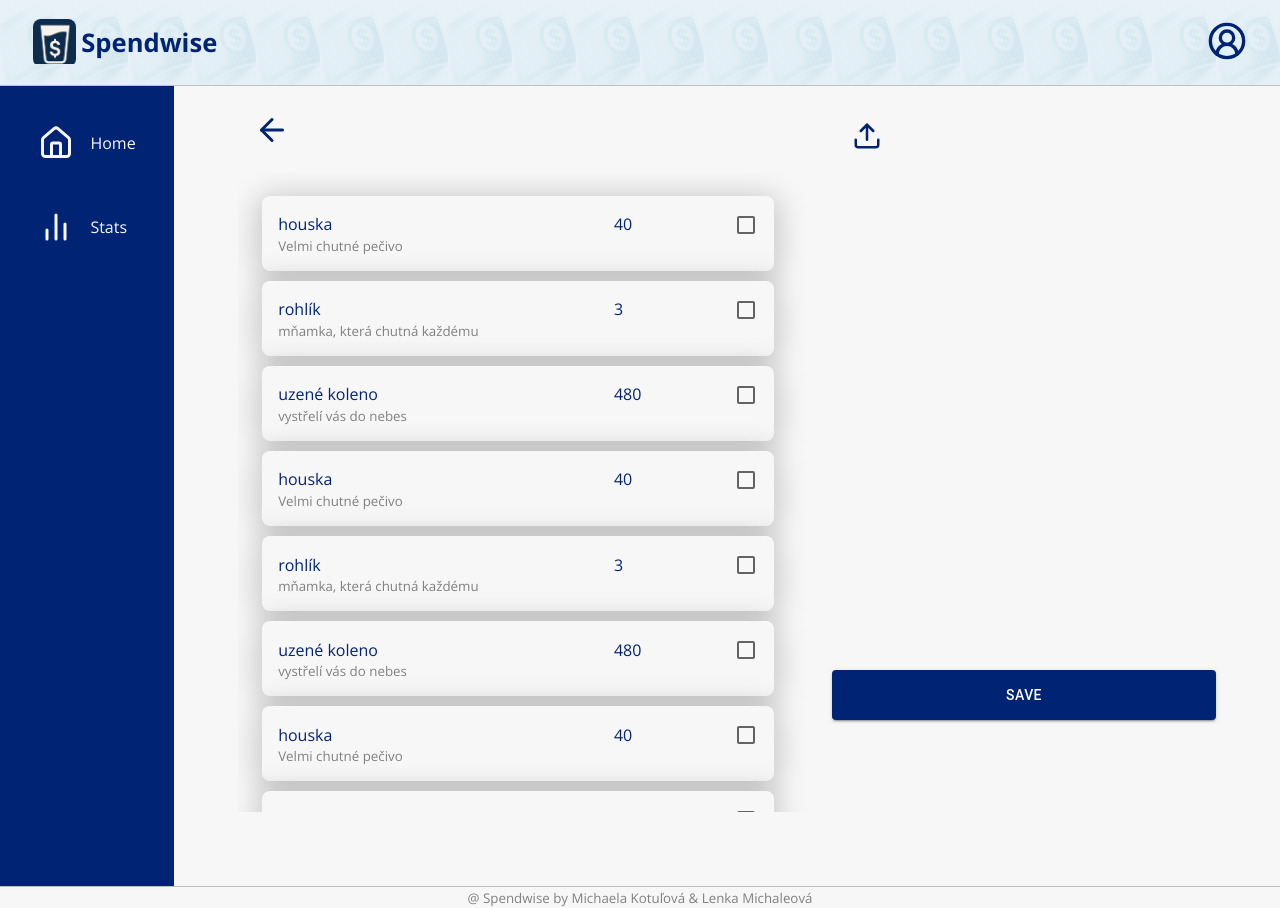
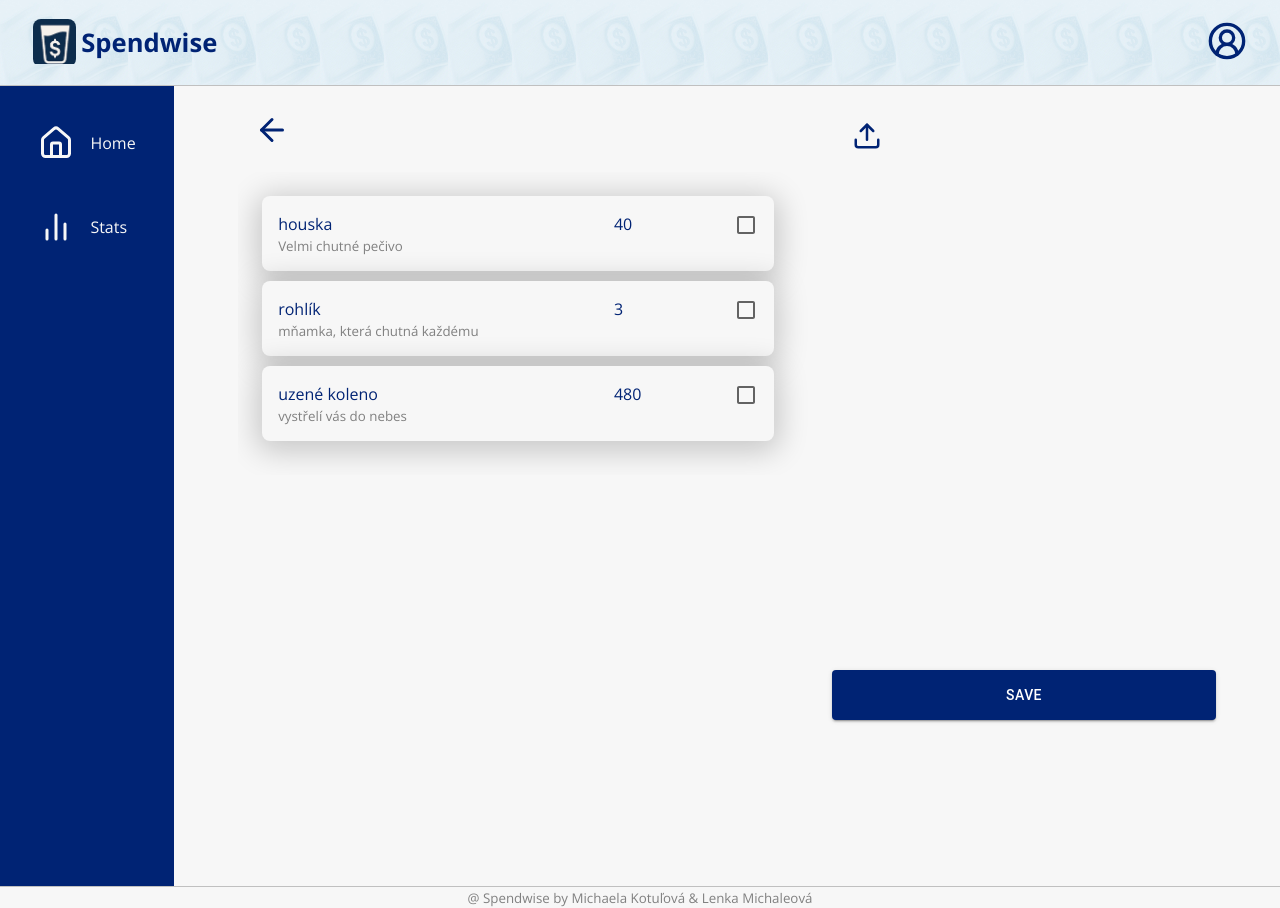
Before and after one commit to LenkaMichaleova/Spendwise, a React (Vite) app: page /Menu in a window 1280 px wide. Built offline with nearby package versions, Linux system fonts and the light colour scheme.

Commit message:
vybrané položky v ocr se ukládají do statu

```diff
--- a/src/components/OCRItem/index.jsx
+++ b/src/components/OCRItem/index.jsx
@@ -4,7 +4,6 @@ import Checkbox from '@mui/material/Checkbox';
 const label = { inputProps: { 'aria-label': 'Checkbox demo' }  };
 
 export const OCRItem = ( {name, price, description, selected, onSelect} ) => {
-
   return(
     <label className='ocr__item'>
       <div className='ocr__item--prvni-radek'>
--- a/src/pages/OCRPage/index.jsx
+++ b/src/pages/OCRPage/index.jsx
@@ -8,43 +8,32 @@ import { ReusableBtn } from '../../components/ReusableBtn';
 import { OCRUpload } from '../../components/OCRUpload';
 import { Camera, Upload } from 'lucide-react'
 
-const items2 = [
-  {name:"houska", price: 40, description: "Velmi chutné pečivo"},
-  {name: "rohlík", price: 3, description: "mňamka, která chutná každému"},
-  {name: "uzené koleno", price: 480, description: "vystřelí vás do nebes"},
-  {name:"houska", price: 40, description: "Velmi chutné pečivo"},
-  {name: "rohlík", price: 3, description: "mňamka, která chutná každému"},
-  {name: "uzené koleno", price: 480, description: "vystřelí vás do nebes"},
-  {name:"houska", price: 40, description: "Velmi chutné pečivo"},
-  {name: "rohlík", price: 3, description: "mňamka, která chutná každému"},
-  {name: "uzené koleno", price: 480, description: "vystřelí vás do nebes"},
-]
-
 export const OCRPage = () => {
   const [image, setImage] = useState(null);
-  const [items, setItems] = useState([]);
   const [loading, setLoading] = useState(false);
   const [error, setError] = useState('');
+  const [items, setItems] = useState([]);
+  const [selectedTemporaryItems, setSelectedTemporaryItems] = useState([])
+  const [items2, setItems2] = useState([
+    {name:"houska", price: 40, description: "Velmi chutné pečivo", selected: false},
+    {name: "rohlík", price: 3, description: "mňamka, která chutná každému", selected: false},
+    {name: "uzené koleno", price: 480, description: "vystřelí vás do nebes", selected: false},
+  ]);
+
   const {sessionId} = useParams()
 
-  useEffect( () => {
-    const handleOCR = async () => {
-      if (!image) return;
-      setLoading(true);
-      setError('');
-      try {
-        const result = await Tesseract.recognize(image, 'ces',);
-        const text = result.data.text;
-        await fetchItemsFromOpenAI(text);
-      } catch (err) {
-        setError('Chyba při čtení textu.');
-        console.error(err);
-      } finally {
-        setLoading(false);
-      }
-    };
-    handleOCR()
-  }, [image])
+  const handleSelect = (index) => {
+    const newItems = [...items2];
+    newItems[index].selected = !newItems[index].selected;
+    setItems2(newItems);
+  };
+
+  const handleSave = () => {
+    const selectedItems = items2.filter(item => item.selected);
+    localStorage.setItem('selectedItems', JSON.stringify(selectedItems));
+    setSelectedTemporaryItems(selectedItems)
+  };
+  console.log(selectedTemporaryItems)
 
   const handleImageChange = (e) => {
     const file = e.target.files[0];
@@ -106,6 +95,29 @@ export const OCRPage = () => {
       console.error(err);
     }
   };
+
+  useEffect( () => {
+    const handleOCR = async () => {
+      if (!image) return;
+      setLoading(true);
+      setError('');
+      try {
+        const result = await Tesseract.recognize(image, 'ces',);
+        const text = result.data.text;
+        await fetchItemsFromOpenAI(text);
+      } catch (err) {
+        setError('Chyba při čtení textu.');
+        console.error(err);
+      } finally {
+        setLoading(false);
+      }
+    };
+    handleOCR()
+  }, [image])
+
+  // useEffect(() => {
+
+  // }, [selectedTemporaryItems])
 
   return (
     <div className='content'>
@@ -179,11 +191,13 @@ export const OCRPage = () => {
               name={item.name}
               price={item.price}
               description={item.description}
+              selected={item.selected}
+              onSelect={() => handleSelect(index)}
             />
           )}
 
           <div className='ocr__save-items'>
-            <ReusableBtn title="Save" type="submit" />
+            <ReusableBtn title="Save" type="submit" onClick={handleSave}/>
           </div>
         </div>
       </>
--- a/src/pages/SessionPage/index.jsx
+++ b/src/pages/SessionPage/index.jsx
@@ -22,8 +22,7 @@ export const SessionPage = () => {
   const { sessionId } = useParams();
 
   const localStorageItems = JSON.parse(localStorage.getItem('items')) ?? [];
-  const sessionItems =
-    localStorageItems?.find((item) => item.id === sessionId)?.items ?? [];
+  const sessionItems = localStorageItems?.find((item) => item.id === sessionId)?.items ?? [];
 
   const totalPrice = sessionItems.reduce((sum, item) => {
     return sum + item.price * item.count;
```
Also changed, not shown: src/components/SessionItem/index.jsx (+0 -12 lines).
